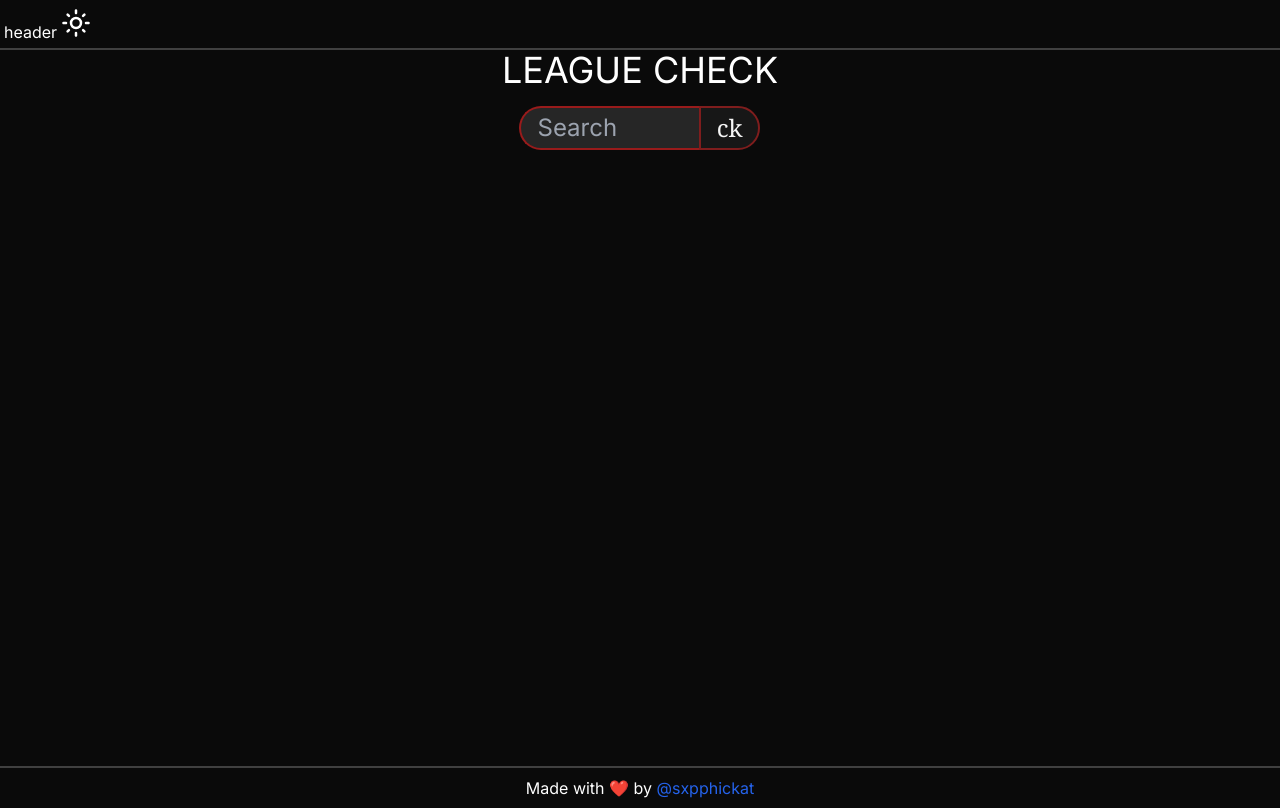
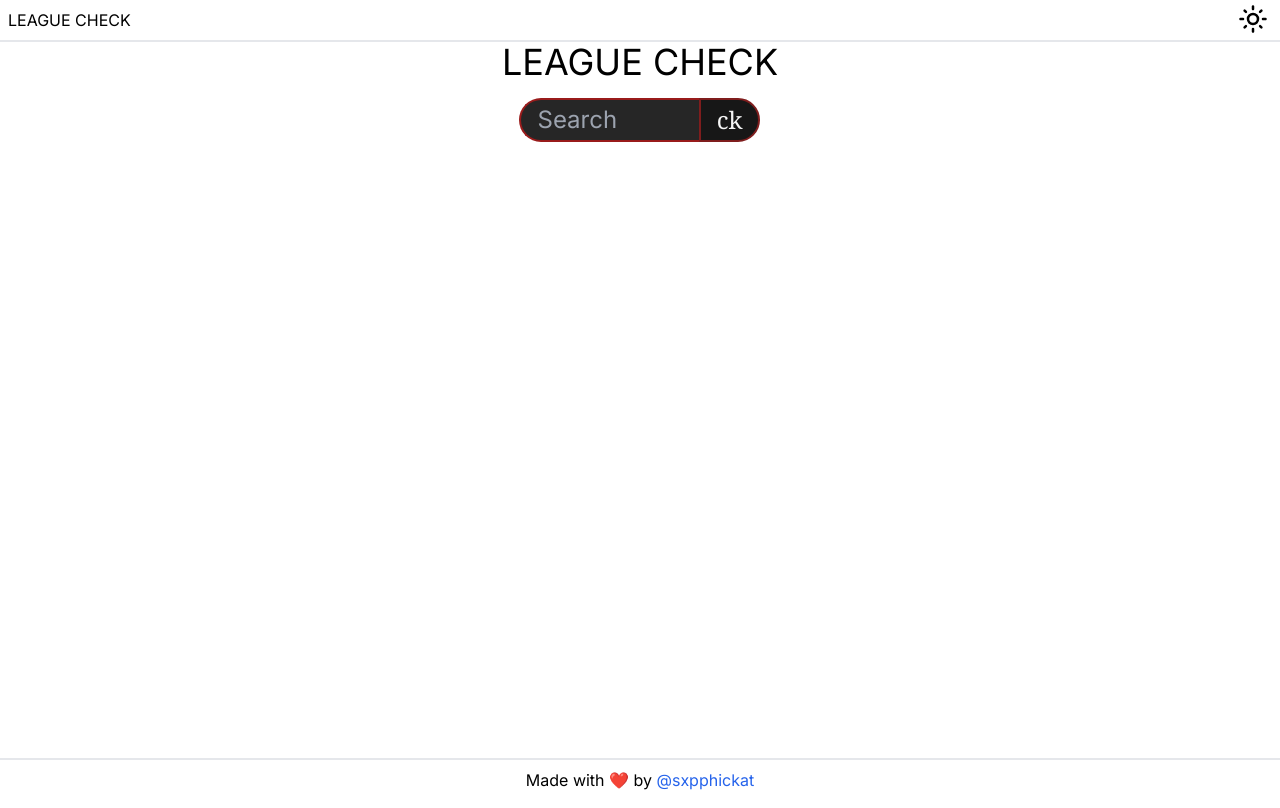
Before and after one commit to sxpphickat/leaguecheck, a Next.js app: page / in a window 1280 px wide. Built offline with nearby package versions, Linux system fonts and the light colour scheme.

Commit message:
feat: initial dark mode with FOUC, and poor header

```diff
--- a/app/layout.jsx
+++ b/app/layout.jsx
@@ -12,14 +12,16 @@ export const metadata = {
   title: 'league check',
 }
 
-
 export default function RootLayout({ children }) {
   return (
+    <>
       <html lang="en" className={`${inter.className}`}>
         <body className="dark:text-white dark:bg-neutral-950 bg-white h-screen w-scree">
-        <header className="  p-1">
-          header
+          <header className="p-2 h-[5%] flex justify-start items-center">
+            <p>LEAGUE CHECK</p>
+            <span className="ml-auto ">
               <DarkModeToggle />
+            </span>
           </header>
             <div className="h-[90%] border-y-2 dark:border-y-neutral-700">
               {children}
@@ -29,5 +31,6 @@ export default function RootLayout({ children }) {
           </footer>
         </body>
       </html>
+    </>
   );
 }
--- a/app/page.jsx
+++ b/app/page.jsx
@@ -1,12 +1,15 @@
 'use client';
+import Head from "next/head";
 import SearchBar from "@/components/SeachBar";
 
 export default function Home() {
 
     return (
-      <div className="flex flex-1 flex-col gap-4 justify-center items-center">
-        <h1 className="text-4xl">LEAGUE CHECK</h1>
-        <SearchBar />
-      </div>
+      <>
+        <div className="flex flex-1 flex-col gap-4 justify-center items-center">
+          <h1 className="text-4xl">LEAGUE CHECK</h1>
+          <SearchBar />
+        </div>
+      </>
     );
 }
--- a/components/DarkModeToggle.jsx
+++ b/components/DarkModeToggle.jsx
@@ -1,5 +1,4 @@
 'use client';
-import { SunIcon, MoonIcon } from '@radix-ui/react-icons';
 import { useEffect, useState } from 'react';
 import LightModeIcon from './LightModeIcon';
 import DarkModeIcon from './DarkModeIcon';
@@ -8,14 +7,23 @@ export default function DarkModeToggle() {
   const [ isDark, setIsDark ] = useState(false);
 
   const handleClick = () => {
-    setIsDark(!isDark);
+    if (isDark) {
+      localStorage.theme = 'light';
+      setIsDark(!isDark);
+    } else {
+      localStorage.theme = 'dark';
+      setIsDark(!isDark);
+    }
   }
 
   useEffect(() => {
-    const rootElement = document.documentElement;
-
-    rootElement.classList.toggle('dark');
-
+    if (localStorage.theme === 'dark' || (!('theme' in localStorage) && window.matchMedia('(prefers-color-scheme: dark)').matches)) {
+      document.documentElement.classList.add('dark')
+      setIsDark(true);
+    } else {
+      document.documentElement.classList.remove('dark')
+      setIsDark(false);
+    }
   }, [isDark]);
 
   return (
```
Lines whose indentation alone changed are shown as unchanged.
